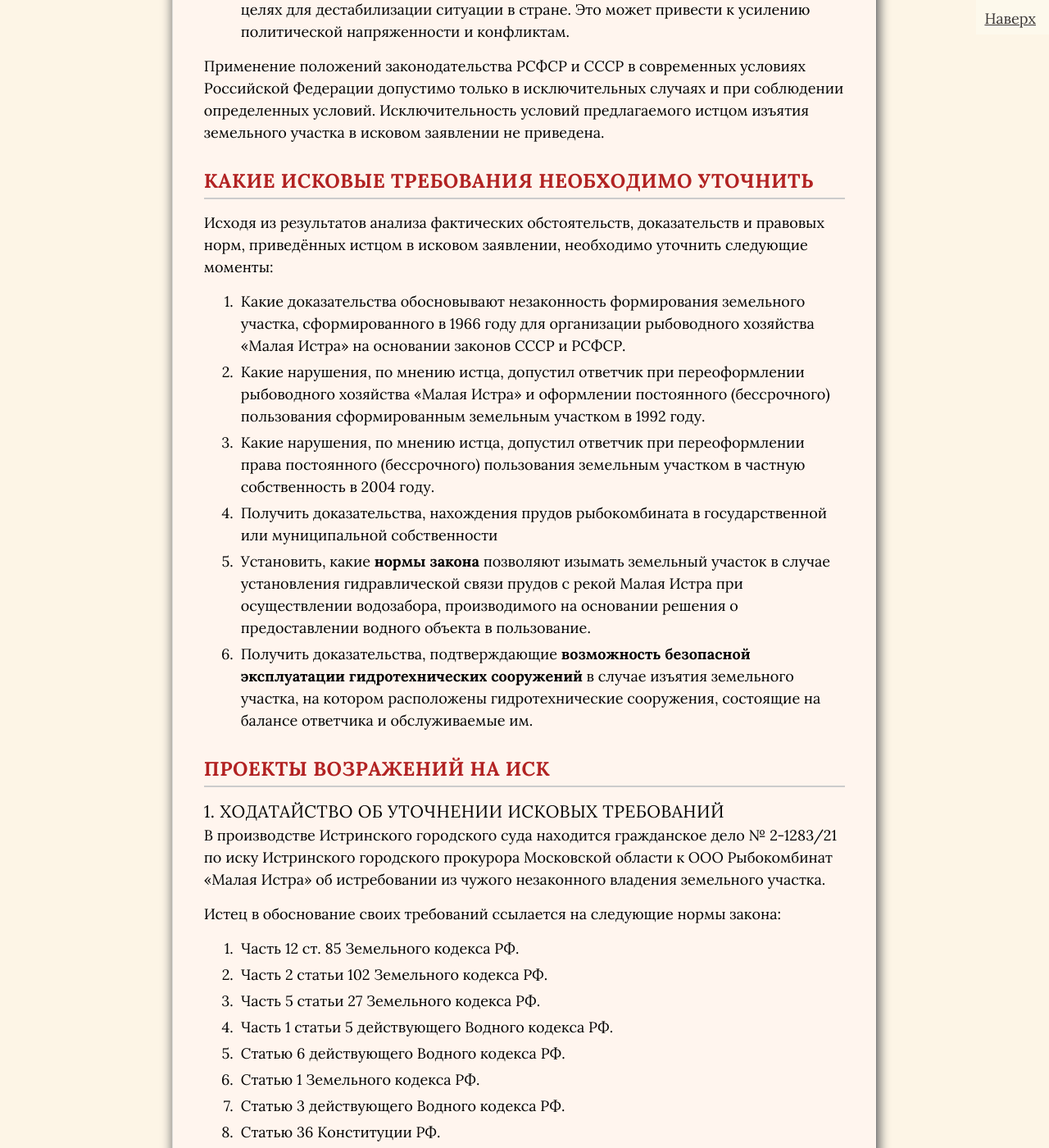
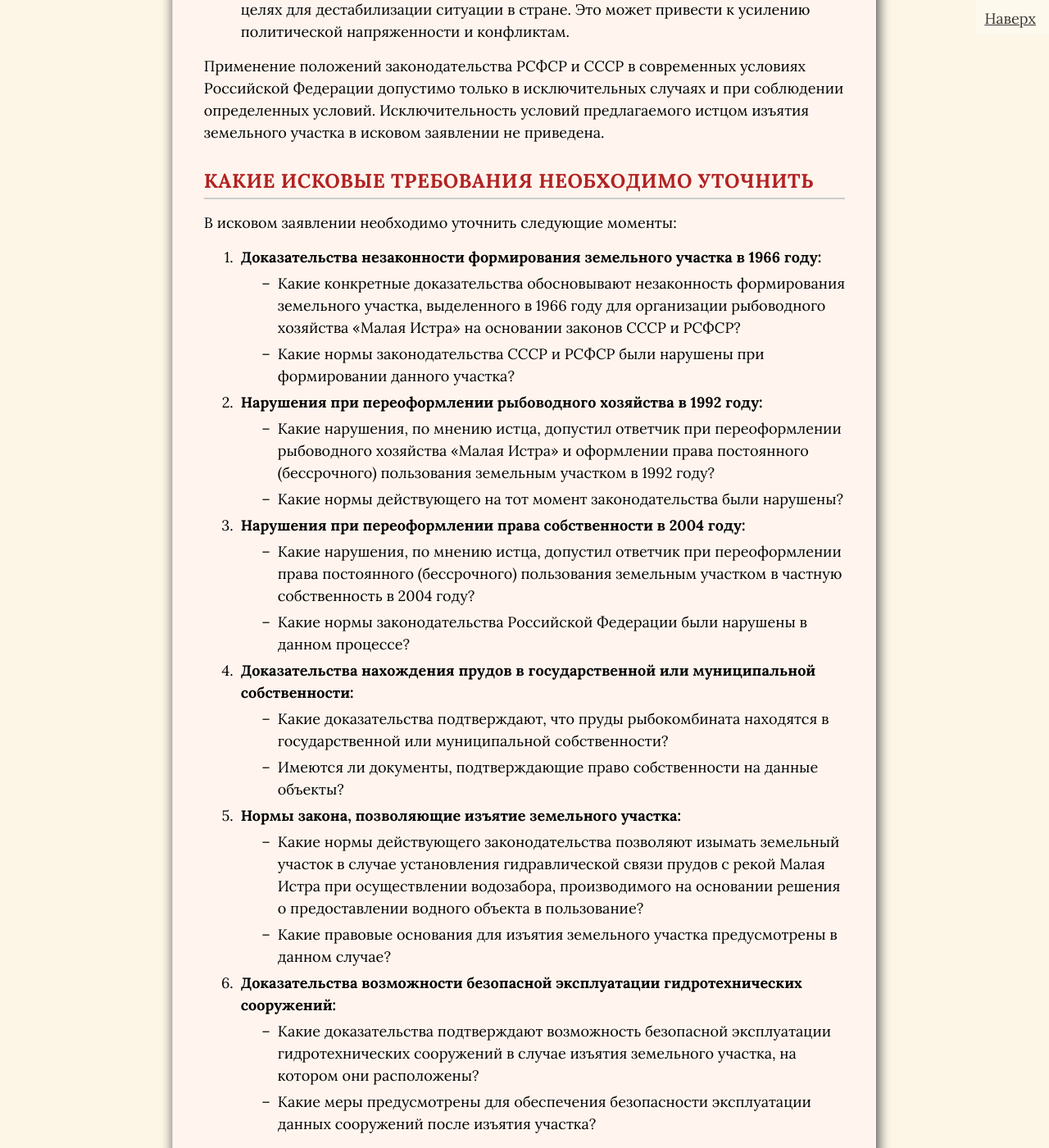
Before and after one commit to SergSi/land-use-art, a Jekyll site: the page built from _posts/2025-03-16-iskvod.md, in a window 1280 px wide and 1400 px high, scrolled down 20010 px. Shown: the whole window at 82% size. Built offline with Jekyll 4.4.1, drawn with Linux system fonts in a browser that asks for light colours; some web fonts are replaced; some of the changed text lies outside the part shown.

Commit message:
Update 2025-03-16-iskvod.md

```diff
--- a/_posts/2025-03-16-iskvod.md
+++ b/_posts/2025-03-16-iskvod.md
@@ -284,14 +284,28 @@
 
 ## Какие исковые требования необходимо уточнить
 
-Исходя из результатов анализа фактических обстоятельств, доказательств и правовых норм, приведённых истцом в исковом заявлении, необходимо уточнить следующие моменты:
+В исковом заявлении необходимо уточнить следующие моменты:
 
-1. Какие доказательства обосновывают незаконность формирования земельного участка, сформированного в 1966 году для организации рыбоводного хозяйства «Малая Истра» на основании законов СССР и РСФСР.
-2. Какие нарушения, по мнению истца, допустил ответчик при переоформлении рыбоводного хозяйства «Малая Истра» и оформлении постоянного (бессрочного) пользования сформированным земельным участком в 1992 году.
-3. Какие нарушения, по мнению истца, допустил ответчик при переоформлении права постоянного (бессрочного) пользования  земельным участком в частную собственность в 2004 году.
-4. Получить доказательства, нахождения прудов рыбокомбината в государственной или муниципальной собственности
-5. Установить, какие **нормы закона** позволяют изымать земельный участок в случае установления гидравлической связи прудов с рекой Малая Истра при осуществлении водозабора, производимого на основании решения о предоставлении водного объекта в пользование.
-6. Получить доказательства, подтверждающие **возможность безопасной эксплуатации гидротехнических сооружений** в случае изъятия земельного участка, на котором расположены гидротехнические сооружения, состоящие на балансе ответчика и обслуживаемые им.
+1. **Доказательства незаконности формирования земельного участка в 1966 году:**
+   - Какие конкретные доказательства обосновывают незаконность формирования земельного участка, выделенного в 1966 году для организации рыбоводного хозяйства «Малая Истра» на основании законов СССР и РСФСР?
+   - Какие нормы законодательства СССР и РСФСР были нарушены при формировании данного участка?
+2. **Нарушения при переоформлении рыбоводного хозяйства в 1992 году:**
+   - Какие нарушения, по мнению истца, допустил ответчик при переоформлении рыбоводного хозяйства «Малая Истра» и оформлении права постоянного (бессрочного) пользования земельным участком в 1992 году?
+   - Какие нормы действующего на тот момент законодательства были нарушены?
+3. **Нарушения при переоформлении права собственности в 2004 году:**
+   - Какие нарушения, по мнению истца, допустил ответчик при переоформлении права постоянного (бессрочного) пользования земельным участком в частную собственность в 2004 году?
+   - Какие нормы законодательства Российской Федерации были нарушены в данном процессе?
+4. **Доказательства нахождения прудов в государственной или муниципальной собственности:**
+   - Какие доказательства подтверждают, что пруды рыбокомбината находятся в государственной или муниципальной собственности?
+   - Имеются ли документы, подтверждающие право собственности на данные объекты?
+5. **Нормы закона, позволяющие изъятие земельного участка:**
+   - Какие нормы действующего законодательства позволяют изымать земельный участок в случае установления гидравлической связи прудов с рекой Малая Истра при осуществлении водозабора, производимого на основании решения о предоставлении водного объекта в пользование?
+   - Какие правовые основания для изъятия земельного участка предусмотрены в данном случае?
+6. **Доказательства возможности безопасной эксплуатации гидротехнических сооружений:**
+   - Какие доказательства подтверждают возможность безопасной эксплуатации гидротехнических сооружений в случае изъятия земельного участка, на котором они расположены?
+   - Какие меры предусмотрены для обеспечения безопасности эксплуатации данных сооружений после изъятия участка?
+
+Эти уточнения позволят выявить позицию истца и обосновать требования, изложенные в исковом заявлении.
 
 
 ## Проекты возражений на иск
```
